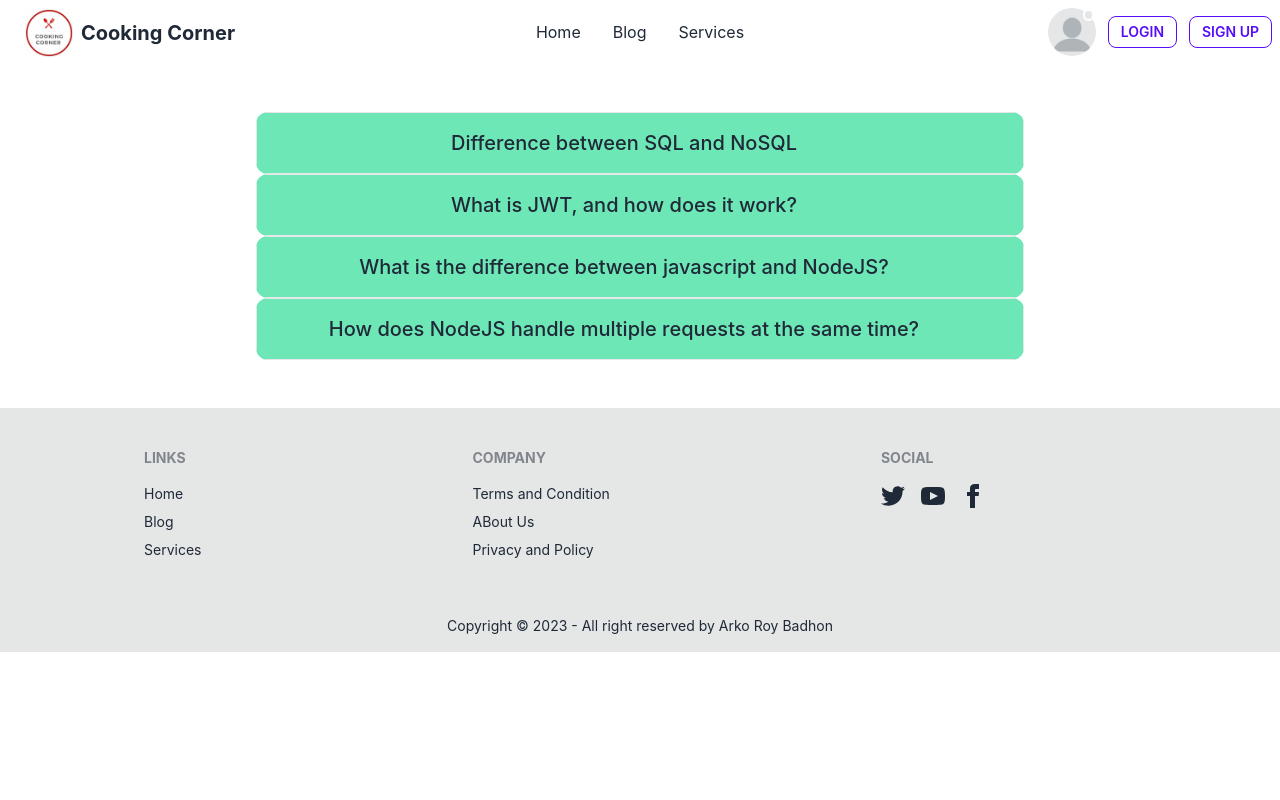
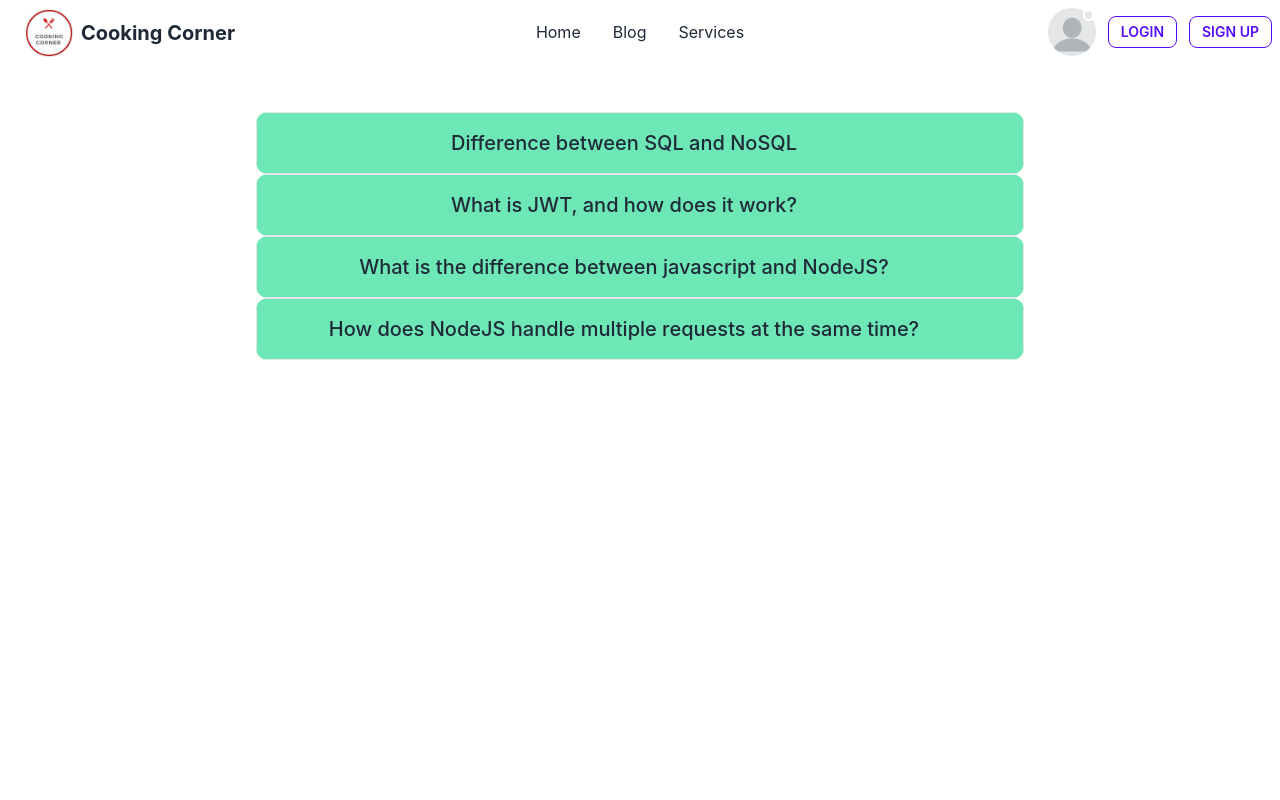
Before and after one commit to ArkoRoyBadhon/Cooking-corner-client-public, a React (Create React App) app: page /blog in a window 1280 px wide. Shown: the top 800 px of the page. Built offline with nearby package versions, Linux system fonts and the light colour scheme; no server answers.

Commit message:
blog's main sections height fixed according to ui

```diff
--- a/src/components/Pages/Blog/Blog.js
+++ b/src/components/Pages/Blog/Blog.js
@@ -6,7 +6,7 @@ const Blog = () => {
     useTitle("Blog");
 
     return (
-        <div className='w-4/5 lg:w-3/5 mx-auto text-center my-12'>
+        <div className='w-4/5 lg:w-3/5 min-h-screen mx-auto text-center my-12'>
             <div className="collapse rounded-xl">
                 <input type="checkbox" />
                 <div className="collapse-title text-xl font-medium border bg-emerald-300">
```
